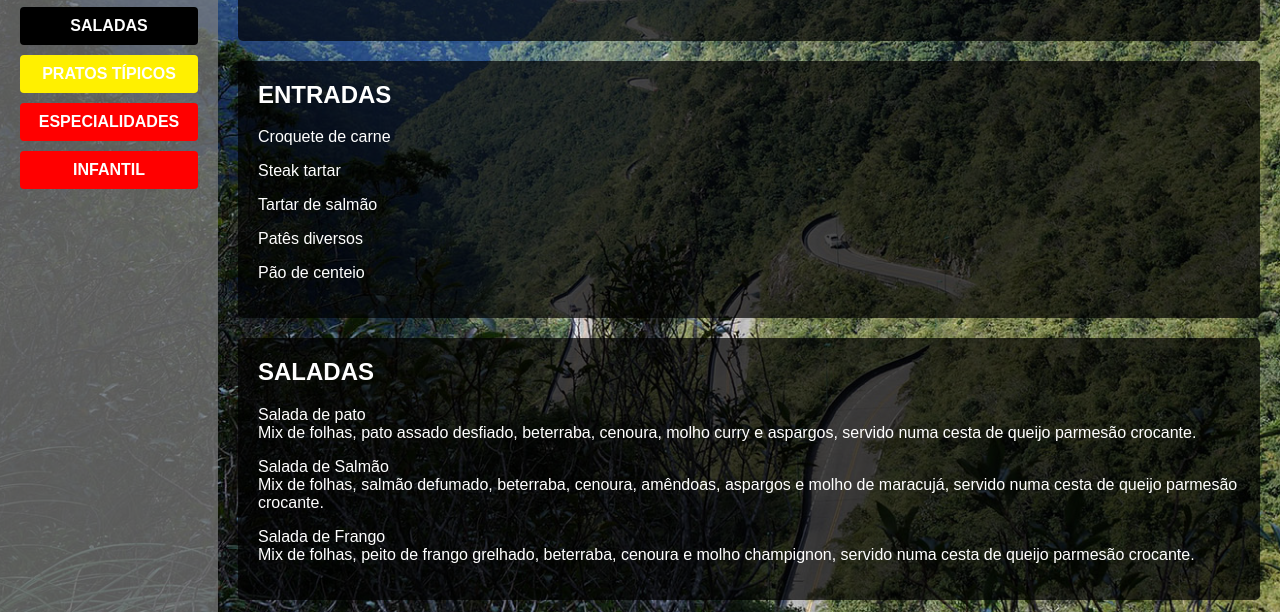
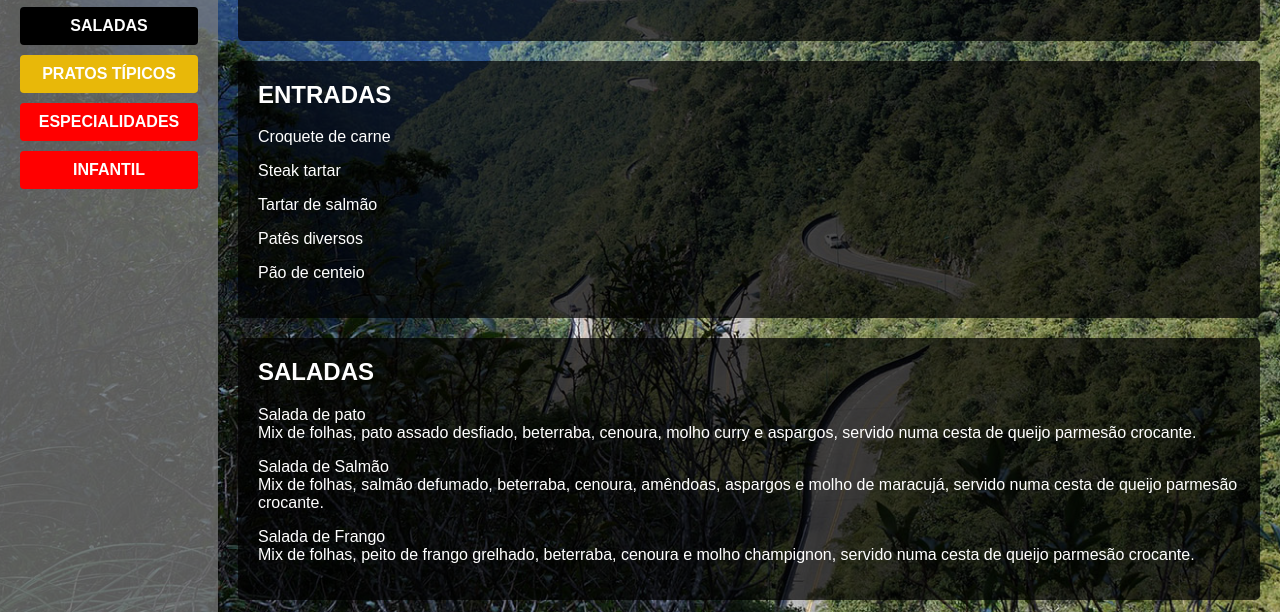
Before and after one commit to atnelop/fsiproject, a plain HTML site: page index.html in a window 1280 px wide. Shown: the part 188-800 px from the top of the page. Drawn offline with Linux system fonts and the light colour scheme.

Commit message:
Update styles.css

```diff
--- a/styles.css
+++ b/styles.css
@@ -72,7 +72,7 @@ html, body {
   }
 
   .menu ul li:nth-child(3) a {
-    background-color: #FFF000;
+    background-color: #e8b809;
   }
 
   .menu ul li:nth-child(4) a {
```
